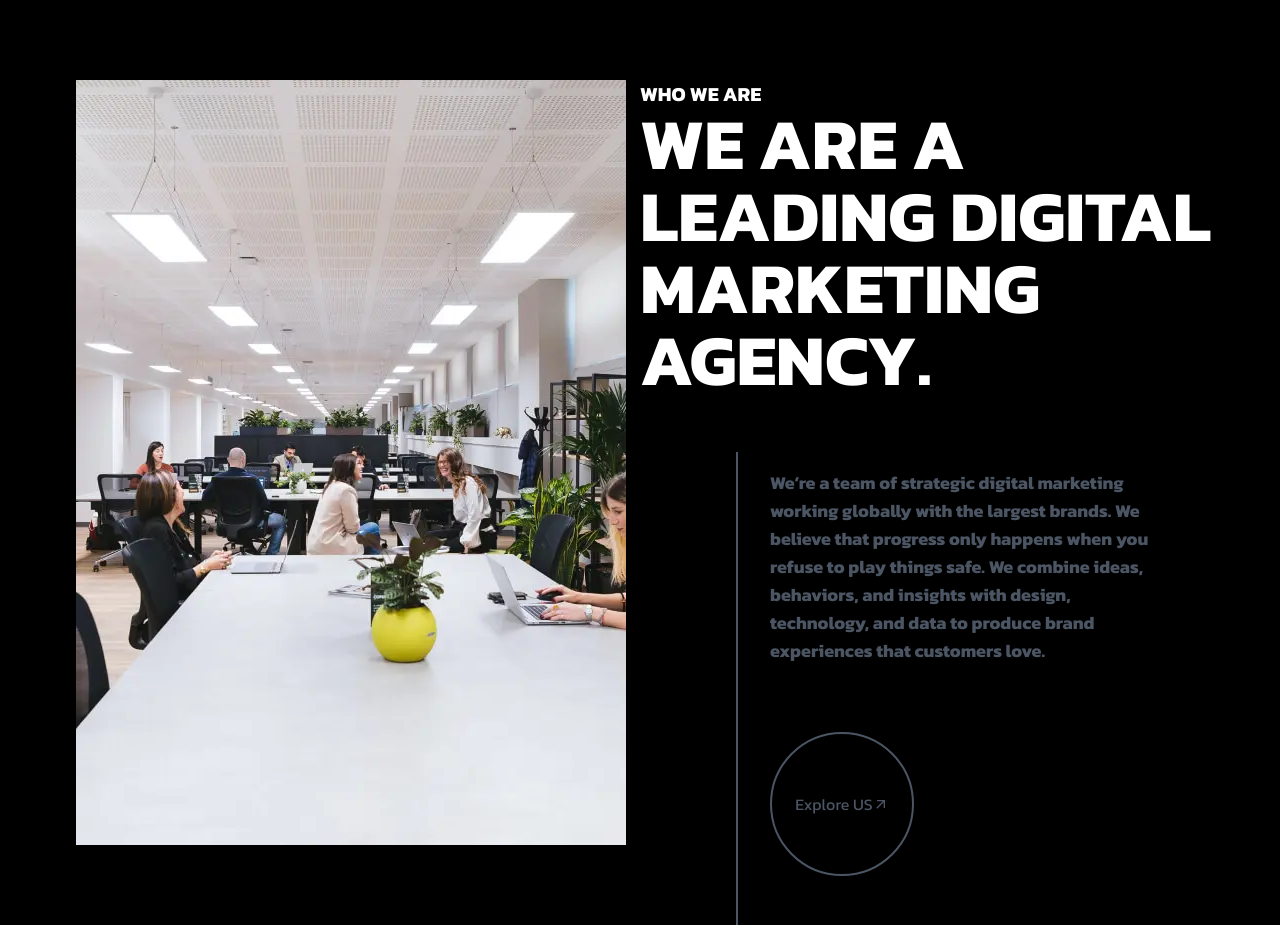
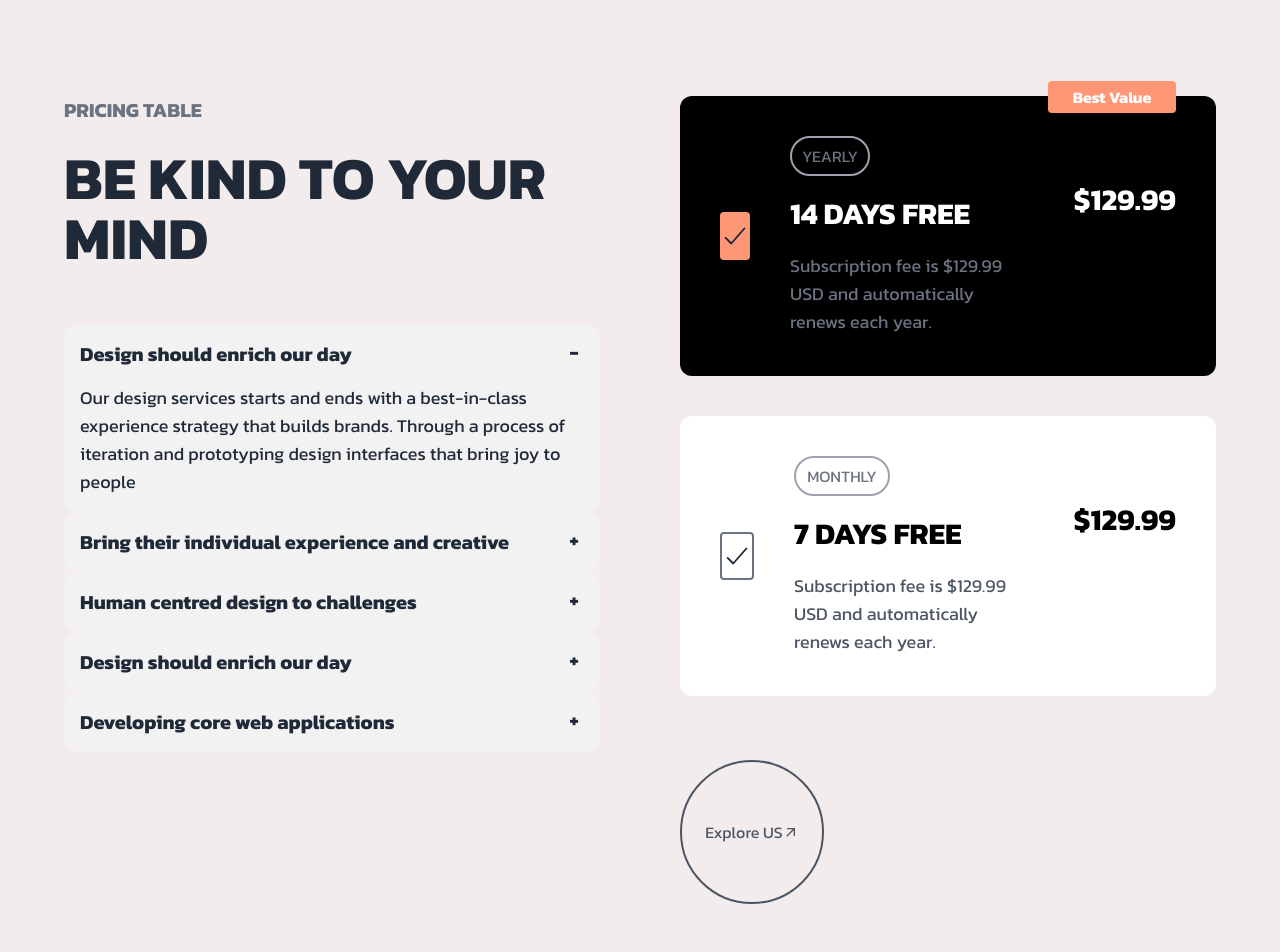
Before and after one commit to 21MoududAhammed/Digital-Marketing, a React (Vite) app: page / in a window 1280 px wide. Shown: the top 952 px of the page. Built offline with nearby package versions, Linux system fonts and the light colour scheme.

Commit message:
pricing section done without animation

```diff
--- a/package.json
+++ b/package.json
@@ -10,6 +10,7 @@
     "preview": "vite preview"
   },
   "dependencies": {
+    "daisyui": "^4.12.10",
     "framer-motion": "^11.3.28",
     "react": "^18.3.1",
     "react-dom": "^18.3.1",
--- a/src/App.jsx
+++ b/src/App.jsx
@@ -2,11 +2,13 @@ import Brands from "./components/Brands";
 // import FeaturedWork from "./components/FeaturedWork";
 import Footer from "./components/Footer";
 import PositiveIntroduction from "./components/PositiveIntroduction";
+import Pricing from "./components/Pricing";
 
 export default function App() {
   return (
     <>
       {/* <FeaturedWork /> */}
+      <Pricing/>
       <PositiveIntroduction />
       <Brands />
       <Footer />
--- /dev/null
+++ b/src/components/Pricing.jsx
@@ -0,0 +1,201 @@
+import { IoCheckmark } from "react-icons/io5";
+import { motion, useInView } from "framer-motion";
+import { MdOutlineArrowOutward } from "react-icons/md";
+/* eslint-disable react/no-unescaped-entities */
+export default function Pricing() {
+  const circleVariant = {
+    hidden: { y: -50, opacity: 0 }, // Start above and invisible
+    visible: {
+      y: 0,
+      opacity: 1,
+      transition: {
+        delay: 1.2, // Delayed to appear after the text
+        duration: 0.8,
+        ease: "easeInOut",
+      },
+    },
+  };
+
+  const circleHover = {
+    hover: {
+      width: "100%", // Expand fill to 100%
+      transition: {
+        duration: 0.5,
+        ease: "easeInOut",
+      },
+    },
+  };
+  return (
+    <section className="grid grid-cols-2 gap-20 md:py-24 md:px-16 font-kanit bg-[#f3ecec]">
+      <div>
+        {/* heading  */}
+        <div className="mb-14">
+          <h4 className="uppercase text-xl font-bold mb-6 text-gray-500">
+            Pricing Table
+          </h4>
+          <h1 className="uppercase text-6xl font-extrabold">
+            Be kind to your mind
+          </h1>
+        </div>
+        {/* accordean  */}
+        {/* <div> */}
+        <div className="collapse collapse-plus bg-base-200">
+          <input type="radio" name="my-accordion-3" defaultChecked />
+          <div className="collapse-title text-xl font-semibold">
+            Design should enrich our day
+          </div>
+          <div className="collapse-content">
+            <p className="text-lg">
+              Our design services starts and ends with a best-in-class
+              experience strategy that builds brands. Through a process of
+              iteration and prototyping design interfaces that bring joy to
+              people
+            </p>
+          </div>
+        </div>
+        <div className="collapse collapse-plus bg-base-200">
+          <input type="radio" name="my-accordion-3" />
+          <div className="collapse-title text-xl font-semibold">
+            Bring their individual experience and creative
+          </div>
+          <div className="collapse-content">
+            <p className="text-lg">
+              This is the second `$item's` accordion body. It is hidden by
+              default, until the collapse plugin adds the appropriate classes
+              that we use to style each element. These classes.
+            </p>
+          </div>
+        </div>
+        <div className="collapse collapse-plus bg-base-200">
+          <input type="radio" name="my-accordion-3" />
+          <div className="collapse-title text-xl font-semibold">
+            Human centred design to challenges
+          </div>
+          <div className="collapse-content">
+            <p className="text-lg">
+              Our design services starts and ends with a best-in-class
+              experience strategy that builds brands. Through a process of
+              iteration and prototyping design interfaces that bring joy to
+              people
+            </p>
+          </div>
+        </div>
+        <div className="collapse collapse-plus bg-base-200">
+          <input type="radio" name="my-accordion-3" />
+          <div className="collapse-title text-xl font-semibold">
+            Design should enrich our day
+          </div>
+          <div className="collapse-content">
+            <p className="text-lg">
+              Our design services starts and ends with a best-in-class
+              experience strategy that builds brands. Through a process of
+              iteration and prototyping design interfaces that bring joy to
+              people
+            </p>
+          </div>
+        </div>
+        <div className="collapse collapse-plus bg-base-200">
+          <input type="radio" name="my-accordion-3" />
+          <div className="collapse-title text-xl font-semibold">
+            Developing core web applications
+          </div>
+          <div className="collapse-content">
+            <p className="text-lg">
+              Our design services starts and ends with a best-in-class
+              experience strategy that builds brands. Through a process of
+              iteration and prototyping design interfaces that bring joy to
+              people
+            </p>
+          </div>
+        </div>
+      </div>
+      {/* price cards  */}
+      <div className='flex flex-col justify-center items-start gap-16'>
+        <div className="flex flex-col justify-center items-center gap-10">
+          {/* card one  */}
+          <div className="relative p-10 flex justify-center items-center gap-10 bg-black text-white rounded-xl">
+            {/* checkbox icon  */}
+
+            <div className="h-12 w-14 rounded bg-[#ff9776] flex justify-center items-center ">
+              <span className="text-3xl text-gray-800">
+                <IoCheckmark />
+              </span>
+            </div>
+            {/* plan details  */}
+            <div className="space-y-5">
+              <div className="uppercase h-10 w-20 border-2 border-gray-400 rounded-full flex justify-center items-center ">
+                <p className="text-gray-500">yearly</p>
+              </div>
+              <h1 className="uppercase text-3xl font-extrabold">
+                14 days free
+              </h1>
+              <p className="text-lg text-gray-500">
+                Subscription fee is $129.99 USD and automatically renews each
+                year.
+              </p>
+            </div>
+            {/* price  */}
+            <div>
+              <h2 className="relative bottom-9 text-3xl font-extrabold">
+                $129.99
+              </h2>
+            </div>
+            <div className="absolute right-10 top-[-15px] flex justify-center items-center h-8 w-32 bg-[#ff9776] rounded">
+              <p className="text-base white font-semibold">Best Value</p>
+            </div>
+          </div>
+          {/* card two  */}
+          <div className=" p-10 flex justify-center items-center gap-10   rounded-xl bg-white">
+            {/* checkbox icon  */}
+
+            <div className="h-12 w-14 rounded border-2 border-gray-500 flex justify-center items-center ">
+              <span className="text-3xl text-gray-800 ">
+                <IoCheckmark />
+              </span>
+            </div>
+            {/* plan details  */}
+            <div className="space-y-5">
+              <div className="uppercase h-10 w-24 border-2 border-gray-400 rounded-full flex justify-center items-center ">
+                <p className="text-gray-500">monthly</p>
+              </div>
+              <h1 className="uppercase text-3xl font-extrabold text-black">
+                7 days free
+              </h1>
+              <p className="text-lg text-gray-600">
+                Subscription fee is $129.99 USD and automatically renews each
+                year.
+              </p>
+            </div>
+            {/* price  */}
+            <div>
+              <h2 className="relative bottom-9 text-3xl font-extrabold text-black">
+                $129.99
+              </h2>
+            </div>
+          </div>
+        </div>
+        {/* circle */}
+        <motion.div
+          className="w-36 h-36 border-2 border-gray-600 rounded-full flex justify-center items-center relative overflow-hidden"
+          variants={circleVariant}
+          initial="hidden"
+          animate="visible"
+          whileHover="hover"
+        >
+          {/* Background div for the white fill */}
+          <motion.div
+            className="absolute left-0 top-0 h-full bg-gray-600 "
+            initial={{ width: "0%" }}
+            animate={{ width: "0%" }} // Initial state: no fill
+            variants={circleHover} // Animate width to 100% on hover
+          />
+          {/* Content inside the circle */}
+          <div className="relative z-10 flex justify-center items-center text-gray-600 hover:text-white">
+            Explore US
+            <MdOutlineArrowOutward />
+          </div>
+        </motion.div>
+      </div>
+    </section>
+  );
+}
--- a/tailwind.config.js
+++ b/tailwind.config.js
@@ -11,5 +11,6 @@ export default {
       },
     },
   },
-  plugins: [],
+  // eslint-disable-next-line no-undef
+  plugins: [ require('daisyui'),],
 }
```
Also changed, not shown: 1 other file (tests, documents, lock files or other folders).
